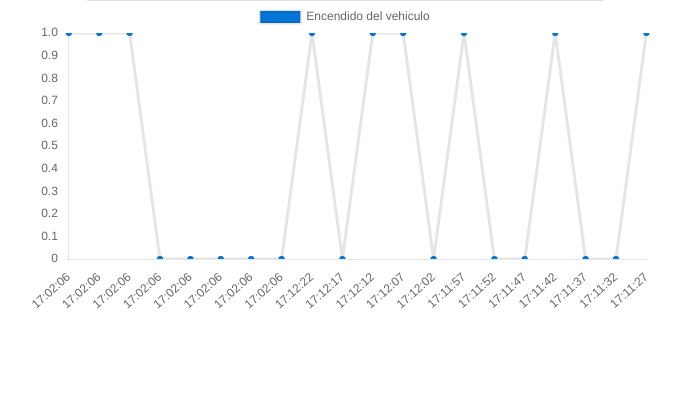
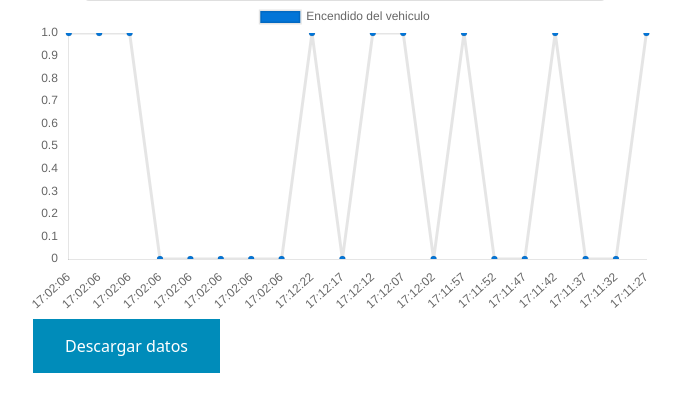
Before and after one commit to SebastianMerino/buenaventura_demo, a Django app: page /iotVehiculos/ in a window 1280 px wide. Shown: the part 345-757 px from the top of the page, without its empty margins (295-976 px from the left). Run offline with Django 4.2, Linux system fonts and the light colour scheme; data comes from the database, SQL or seed files in the repository; both versions use the stored data as it was after the commit; some libraries are stand-ins or nearby versions.

Commit message:
Boton de descarga

```diff
--- a/iotVehiculos/templates/iotVehiculos/index.html
+++ b/iotVehiculos/templates/iotVehiculos/index.html
@@ -3,6 +3,21 @@
 <!DOCTYPE html>
 <html>
     <head>
+        <style>
+            .button {
+              border: none;
+              color: white;
+              padding: 15px 32px;
+              text-align: center;
+              text-decoration: none;
+              display: inline-block;
+              font-size: 16px;
+              margin: 4px 2px;
+              cursor: pointer;
+              background-color: #008CBA
+            }
+        </style>
+
         <title>Registro de vehiculos</title>
         <!--Importar librerias de Bootstrap-->
         <link href="https://cdn.jsdelivr.net/npm/bootstrap@5.1.3/dist/css/bootstrap.min.css" rel="stylesheet" integrity="sha384-1BmE4kWBq78iYhFldvKuhfTAU6auU8tT94WrHftjDbrCEXSU1oBoqyl2QvZ6jIW3" crossorigin="anonymous">
@@ -25,6 +40,7 @@
         <div class="row justify-content-center">
             <div class='col-6 justify-content-center'>
                 <canvas width="200" height="100" id="grafEncendido"></canvas>
+                <button class="button" onclick="window.location.href='descargarDatos'" id="BotonDescarga">Descargar datos</button>
             </div>
         </div>
         <script type="text/babel">
--- a/iotVehiculos/urls.py
+++ b/iotVehiculos/urls.py
@@ -7,4 +7,5 @@ urlpatterns = [
     path("",views.index,name="index"),
     path("registrarDatos",views.registrarDatos,name='registrarDatos'),
     path("enviarDatos",views.enviarDatos,name='enviarDatos'),
+    path("descargarDatos",views.descargarDatos,name='descargarDatos'),
 ]
--- a/iotVehiculos/views.py
+++ b/iotVehiculos/views.py
@@ -3,6 +3,7 @@ from django.http import HttpResponse, JsonResponse
 import subprocess
 from .models import estadoVehiculo
 import random
+import csv
 
 subprocess.Popen(["python", "pruebaMQTT.py"])
 
@@ -38,3 +39,16 @@ def enviarDatos(request):
         'informacionVehiculo':arregloInfos,
         'registroTiempos':arregloTiempos
     })
+
+def descargarDatos(request):
+    output = []
+    response = HttpResponse (content_type='text/csv')
+    writer = csv.writer(response)
+    query_set = estadoVehiculo.objects.all()
+    #Header
+    writer.writerow(['Timestamp', 'Encendido'])
+    for entry in query_set:
+        output.append([entry.registroTiempo, entry.registroInformacion])
+    #CSV Data
+    writer.writerows(output)
+    return response
--- a/pruebaMQTT.py
+++ b/pruebaMQTT.py
@@ -57,7 +57,7 @@ def on_message(client, userdata, msg):
 		timestamp.append(resultado_arr[0])
 
 		print(estado,timestamp)
-		#res = requests.get(f'http://localhost:8000/iotVehiculos/registrarDatos?mensaje={resultado}&tiempo={datetime.datetime.now().strftime("%d-%m-%Y:%H-%M-%S")}')
+		# res = requests.get(f'http://localhost:8000/iotVehiculos/registrarDatos?mensaje={resultado}&tiempo={datetime.datetime.now().strftime("%d-%m-%Y:%H-%M-%S")}')
 		res = requests.get(f'http://localhost:8000/iotVehiculos/registrarDatos?mensaje={resultado_arr[1]}&tiempo={resultado_arr[0]}')
 		print(res)
 
```
Also changed, not shown: db.sqlite3.
